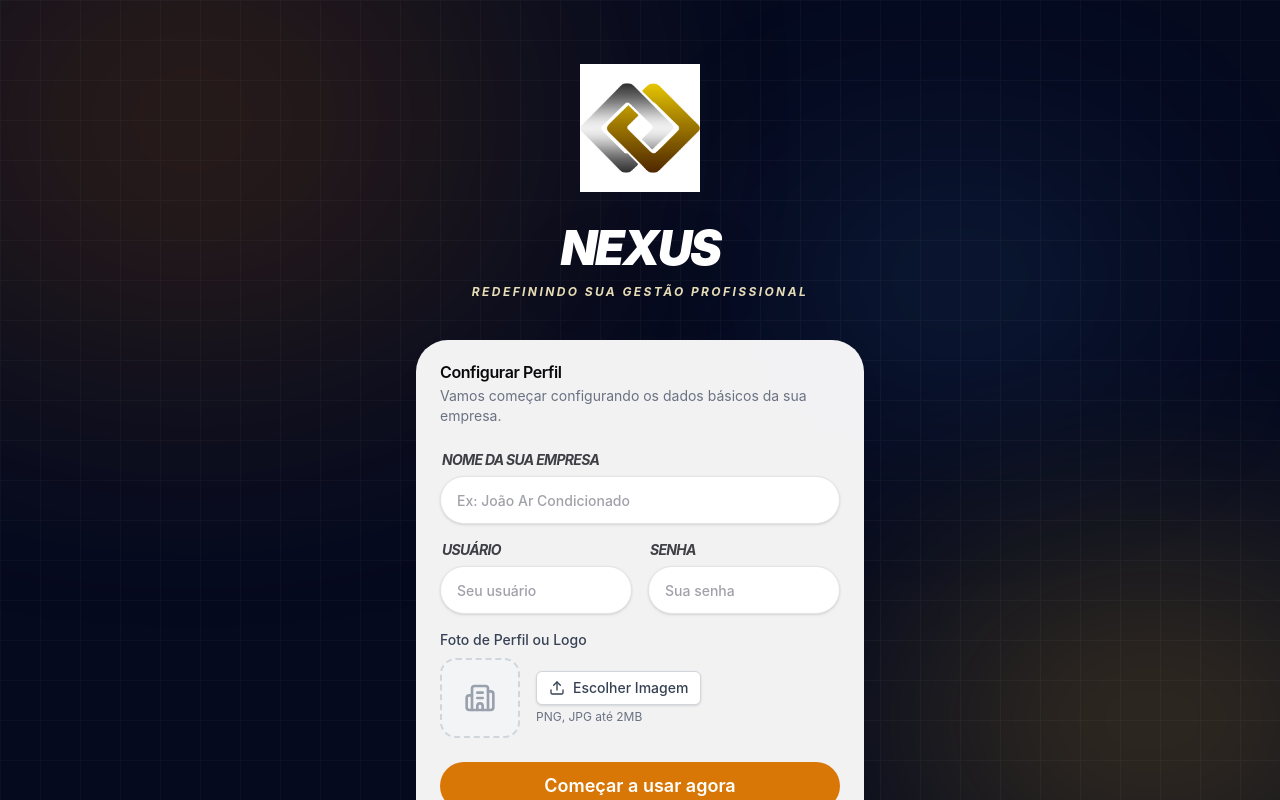
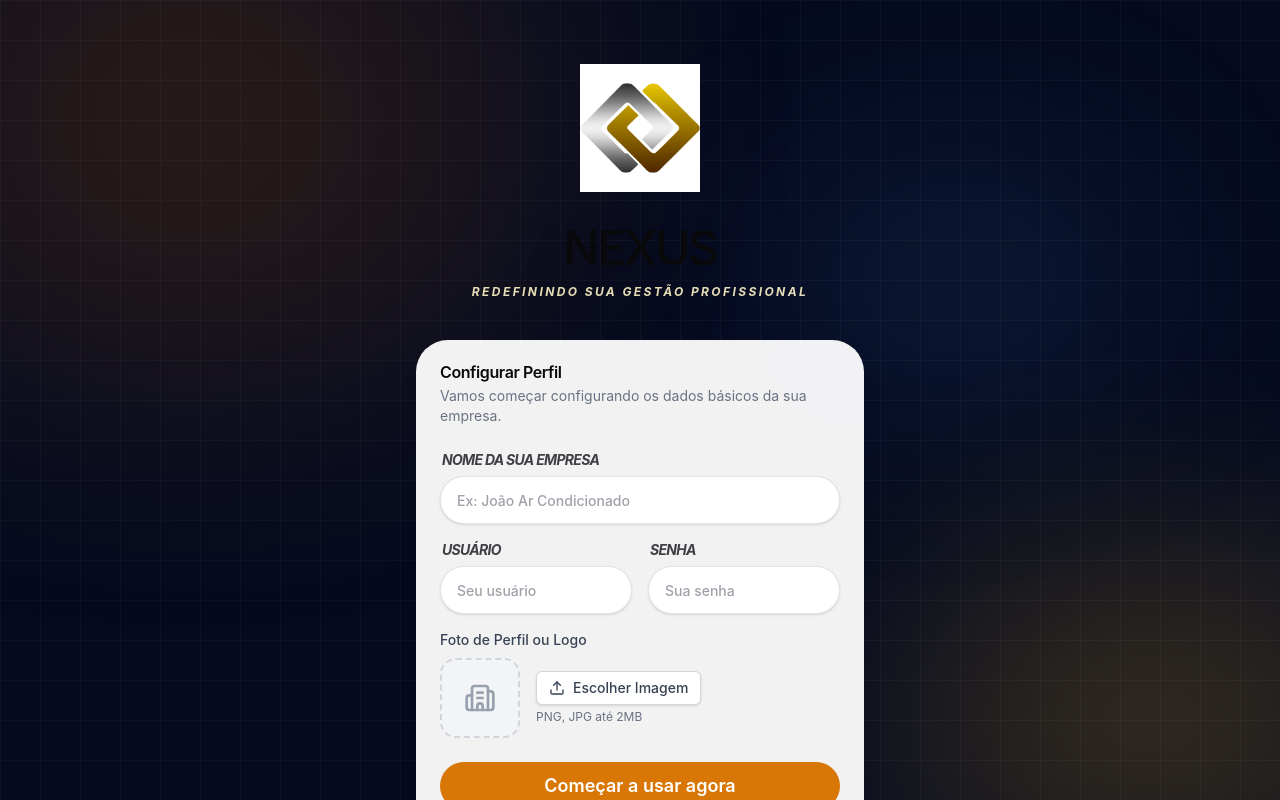
Before and after one commit to evopagess/CRM-Gen-rico, a React (Vite) app: page / in a window 1280 px wide. Built offline with nearby package versions, Linux system fonts and the light colour scheme.

Commit message:
feat: Updated NEXUS branding with Poppins font and golden gradient

```diff
--- a/src/components/Layout.tsx
+++ b/src/components/Layout.tsx
@@ -41,7 +41,7 @@ export function Layout({ children, activeTab, setActiveTab }: LayoutProps) {
             />
           </div>
           <div>
-            <h1 className="font-bold text-xl tracking-tight leading-tight text-white uppercase italic">NEXUS</h1>
+            <h1 className="font-poppins font-medium text-xl tracking-tight leading-tight uppercase text-gradient-gold">NEXUS</h1>
             <p className="text-[10px] text-brand-100 font-bold truncate max-w-[120px] uppercase tracking-tighter opacity-80">{settings.companyName}</p>
           </div>
         </div>
@@ -64,7 +64,7 @@ export function Layout({ children, activeTab, setActiveTab }: LayoutProps) {
             />
           </div>
           <div className="min-w-0">
-            <h1 className="font-black text-2xl text-zinc-900 tracking-tighter leading-tight italic uppercase">NEXUS</h1>
+            <h1 className="font-poppins font-medium text-2xl text-zinc-900 tracking-tighter leading-tight uppercase text-gradient-gold">NEXUS</h1>
             <p className="text-[10px] text-zinc-400 font-bold truncate uppercase tracking-widest">{settings.companyName}</p>
           </div>
         </div>
--- a/src/components/Onboarding.tsx
+++ b/src/components/Onboarding.tsx
@@ -55,7 +55,7 @@ export function Onboarding() {
                         <div className="inline-flex h-32 w-32 mb-8 overflow-hidden flex items-center justify-center group">
                             <img src="/logo.png" alt="NEXUS Logo" className="h-full w-full object-contain group-hover:scale-110 transition-transform duration-700" />
                         </div>
-                        <h1 className="text-5xl font-black mb-3 tracking-tighter text-white drop-shadow-2xl italic uppercase">
+                        <h1 className="text-5xl font-poppins font-medium mb-3 tracking-tighter drop-shadow-2xl uppercase text-gradient-gold">
                             NEXUS
                         </h1>
                         <p className="text-brand-100 font-bold uppercase tracking-[0.2em] text-xs opacity-90 italic">Redefinindo sua gestão profissional</p>
--- a/src/index.css
+++ b/src/index.css
@@ -1,9 +1,10 @@
 @import "tailwindcss";
-@import url('https://fonts.googleapis.com/css2?family=Inter:wght@400;500;600;700&family=Outfit:wght@400;500;600;700&display=swap');
+@import url('https://fonts.googleapis.com/css2?family=Inter:wght@400;500;600;700&family=Outfit:wght@400;500;600;700&family=Poppins:wght@500&display=swap');
 
 @theme {
   --font-sans: "Inter", ui-sans-serif, system-ui, -apple-system, BlinkMacSystemFont, "Segoe UI", Roboto, "Helvetica Neue", Arial, "Noto Sans", sans-serif;
   --font-display: "Outfit", var(--font-sans);
+  --font-poppins: "Poppins", var(--font-sans);
 
   --color-brand-50: #fffbeb;
   --color-brand-100: #fef3c7;
```
